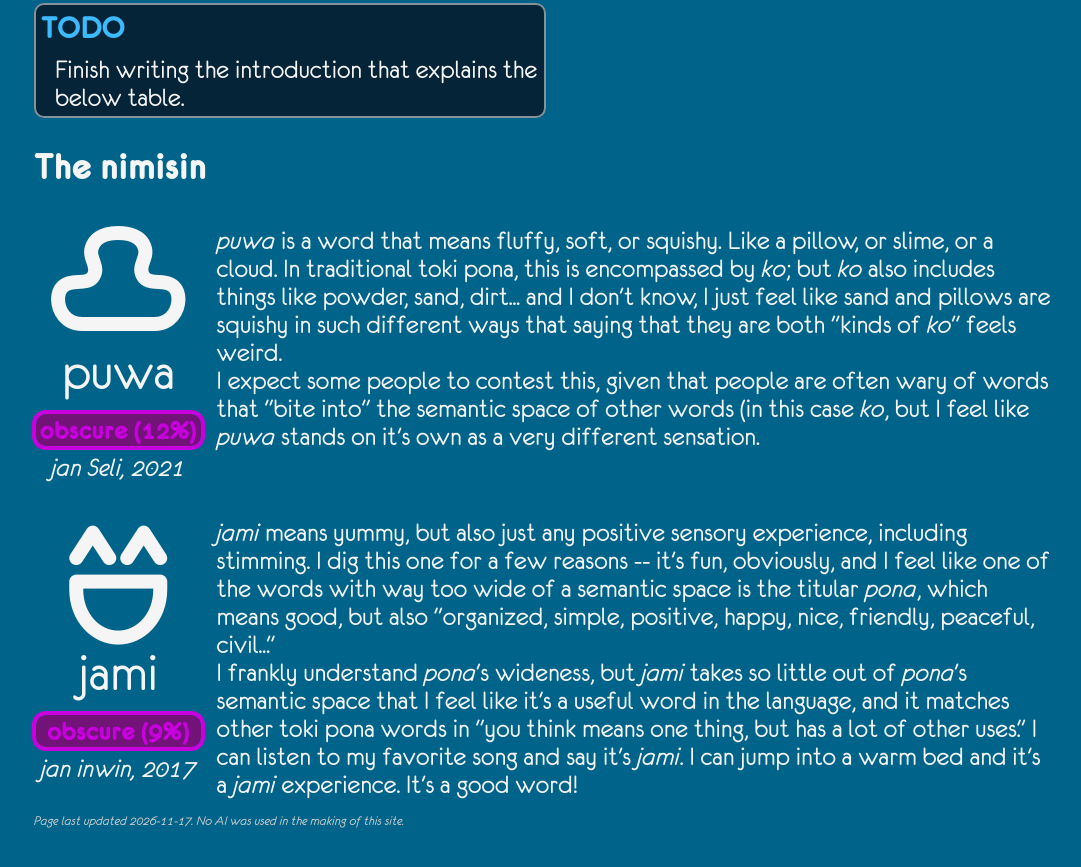
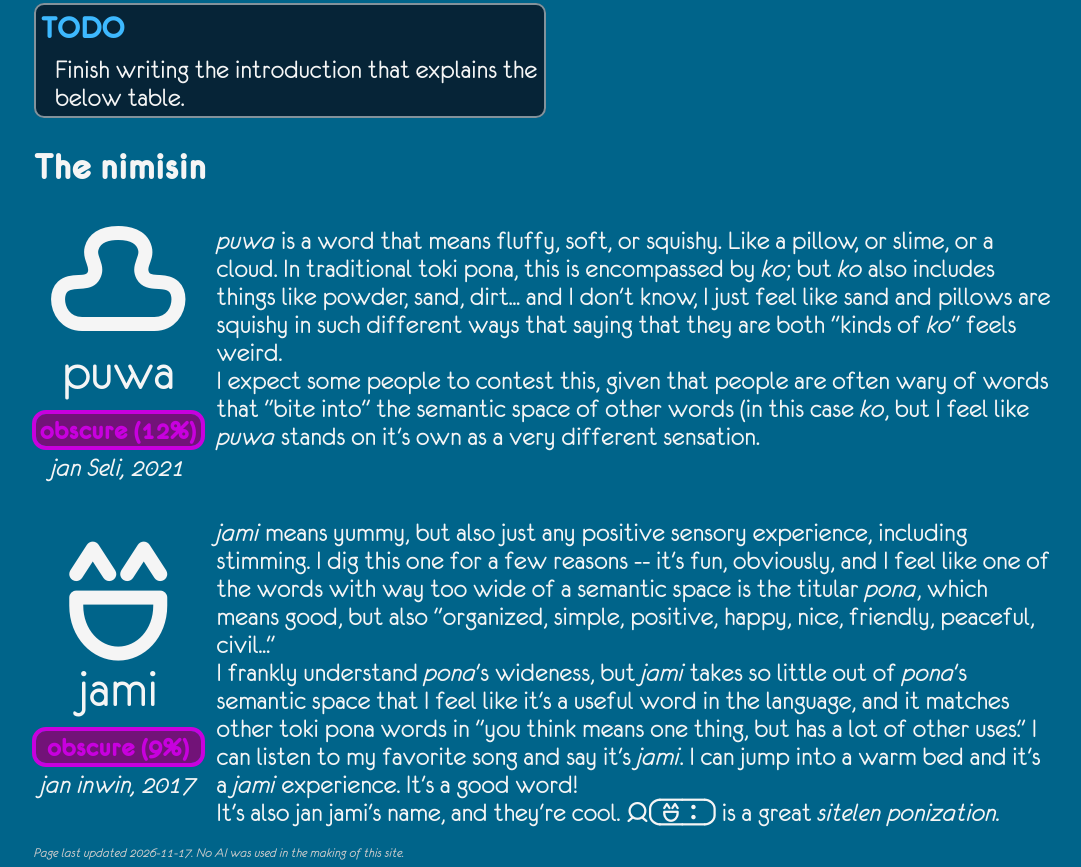
Before and after one commit to DigiDuncan/digiduncan.github.io, a plain HTML site: page misc/nimisin.html in a window 1280 px wide. Shown: the part 2404-3271 px from the top of the page, without its empty margins (94-1175 px from the left). Before the commit the page ends 3239 px from the top, so only its background shows below. Drawn offline with Linux system fonts and the light colour scheme.

Commit message:
forgot something

```diff
--- a/misc/nimisin.html
+++ b/misc/nimisin.html
@@ -108,7 +108,8 @@
                 </td>
                 <td class="nimisin-desc">
                     <i>jami</i> means yummy, but also just any positive sensory experience, including stimming. I dig this one for a few reasons -- it's fun, obviously, and I feel like one of the words with way too wide of a semantic space is the titular <i>pona</i>, which means good, but also "organized, simple, positive, happy, nice, friendly, peaceful, civil..."<br />
-                    I frankly understand <i>pona</i>'s wideness, but <i>jami</i> takes so little out of <i>pona</i>'s semantic space that I feel like it's a useful word in the language, and it matches other toki pona words in "you think means one thing, but has a lot of other uses." I can listen to my favorite song and say it's <i>jami</i>. I can jump into a warm bed and it's a <i>jami</i> experience. It's a good word!
+                    I frankly understand <i>pona</i>'s wideness, but <i>jami</i> takes so little out of <i>pona</i>'s semantic space that I feel like it's a useful word in the language, and it matches other toki pona words in "you think means one thing, but has a lot of other uses." I can listen to my favorite song and say it's <i>jami</i>. I can jump into a warm bed and it's a <i>jami</i> experience. It's a good word!<br />
+                    It's also jan jami's name, and they're cool. <span class="sp">jan [jami:]</span> is a great <i>sitelen ponization.</i>
                 </td>
             </tr>
 
```
